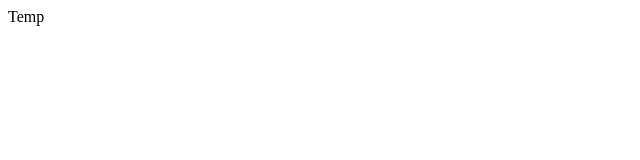
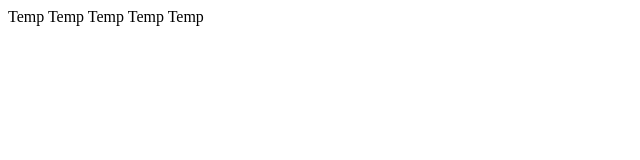
Before and after one commit to Schoez/Unitec-Web-Project, a plain HTML site: page index.html in a window 1280 px wide. Shown: the whole page, without its empty margins (0-640 px from the left). Drawn offline with Linux system fonts and the light colour scheme.

Commit message:
Update index.html

```diff
--- a/index.html
+++ b/index.html
@@ -4,5 +4,9 @@
 <head>
 <body>
 Temp
+Temp
+Temp
+Temp
+Temp
 </body>
 </html>
```
